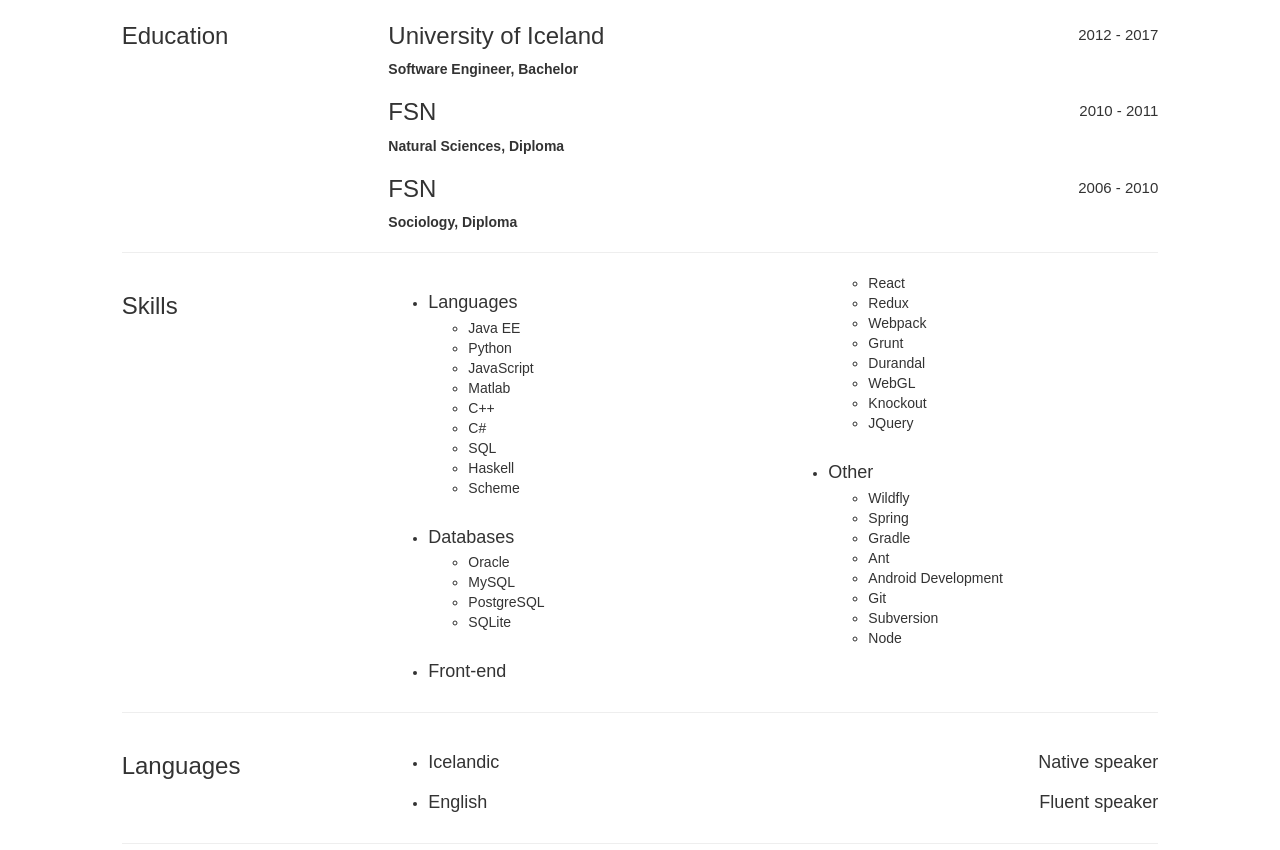
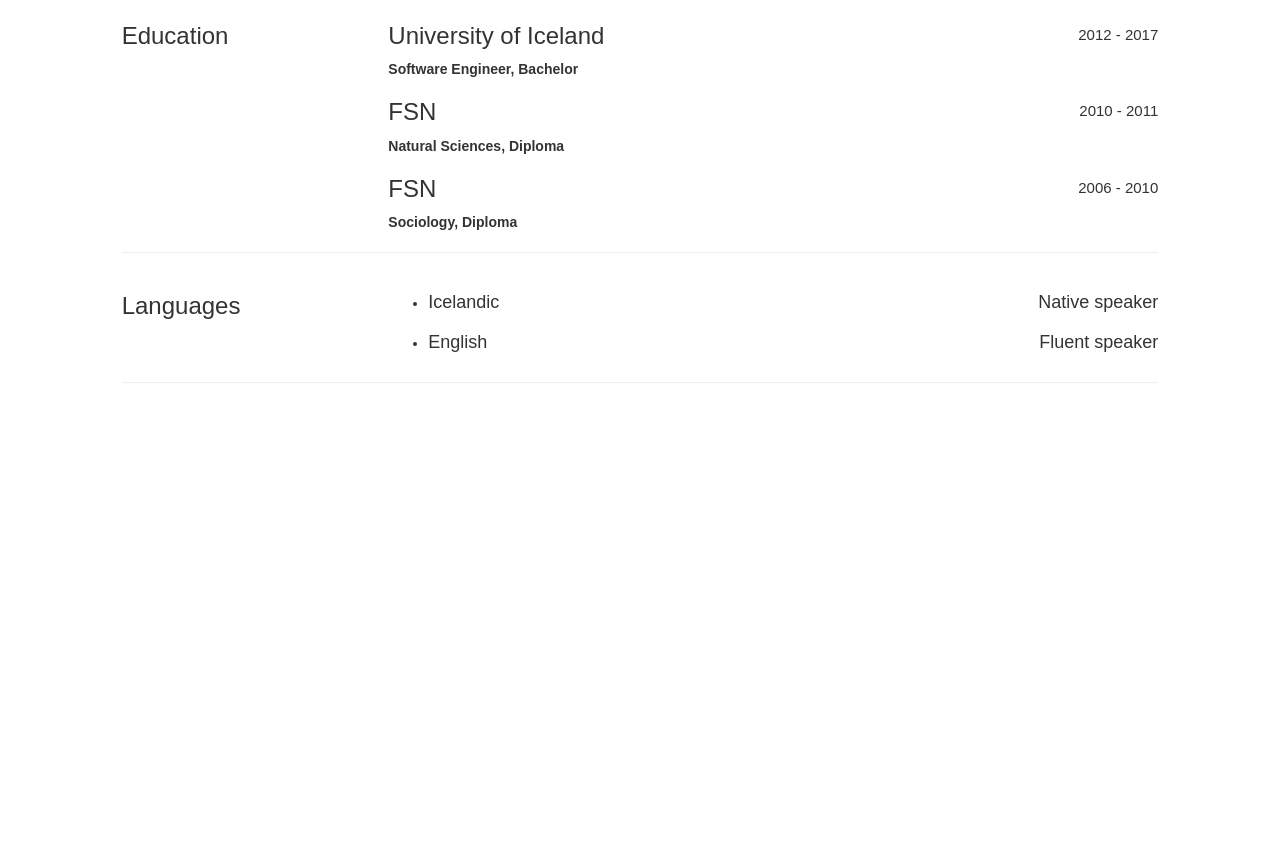
Before and after one commit to olibenni/olafmagnus, a plain HTML site: page src/index.html in a window 1280 px wide. Shown: the part 2116-2966 px from the top of the page. After the commit the page ends 2539 px from the top, so only its background shows below. Drawn offline with Linux system fonts and the light colour scheme; a web font is replaced by a local one.

Commit message:
Remove skills section Perhaps in the future, replace this with a more general skills section (such as Infra, Webdevelopment, Frameworks, APIs / Database management etc)

```diff
--- a/src/index.html
+++ b/src/index.html
@@ -135,89 +135,6 @@
               </div>
             </section>
             <hr>
-            <section id="skills" class="row">
-              <header class="col-sm-3">
-                <h3>Skills</h3>
-              </header>
-              <div class="col-sm-9">
-                <div class="details row">
-                  <div class="col-sm-12">
-                    <ul>
-                      <li>
-                        <h4>
-                          Languages<span class="pull-right"></span>
-                        </h4>
-                        <ul>
-                          <li>Java EE</li>
-                          <li>Python</li>
-                          <li>JavaScript</li>
-                          <li>Matlab</li>
-                          <li>C++</li>
-                          <li>C#</li>
-                          <li>SQL</li>
-                          <li>Haskell</li>
-                          <li>Scheme</li>
-                        </ul>
-                      </li>
-                    </ul>
-                  </div>
-                  <div class="col-sm-12">
-                    <ul>
-                      <li>
-                        <h4>
-                          Databases<span class="pull-right"></span>
-                        </h4>
-                        <ul>
-                          <li>Oracle</li>
-                          <li>MySQL</li>
-                          <li>PostgreSQL</li>
-                          <li>SQLite</li>
-                        </ul>
-                      </li>
-                    </ul>
-                  </div>
-                  <div class="col-sm-12">
-                    <ul>
-                      <li>
-                        <h4>
-                          Front-end<span class="pull-right"></span>
-                        </h4>
-                        <ul>
-                          <li>React</li>
-                          <li>Redux</li>
-                          <li>Webpack</li>
-                          <li>Grunt</li>
-                          <li>Durandal</li>
-                          <li>WebGL</li>
-                          <li>Knockout</li>
-                          <li>JQuery</li>
-                        </ul>
-                      </li>
-                    </ul>
-                  </div>
-                  <div class="col-sm-12">
-                    <ul>
-                      <li>
-                        <h4>
-                          Other<span class="pull-right"></span>
-                        </h4>
-                        <ul>
-                          <li>Wildfly</li>
-                          <li>Spring</li>
-                          <li>Gradle</li>
-                          <li>Ant</li>
-                          <li>Android Development</li>
-                          <li>Git</li>
-                          <li>Subversion</li>
-                          <li>Node</li>
-                        </ul>
-                      </li>
-                    </ul>
-                  </div>
-                </div>
-              </div>
-            </section>
-            <hr>
             <section id="languages" class="row">
               <header class="col-sm-3">
                 <h3>Languages</h3>
```
